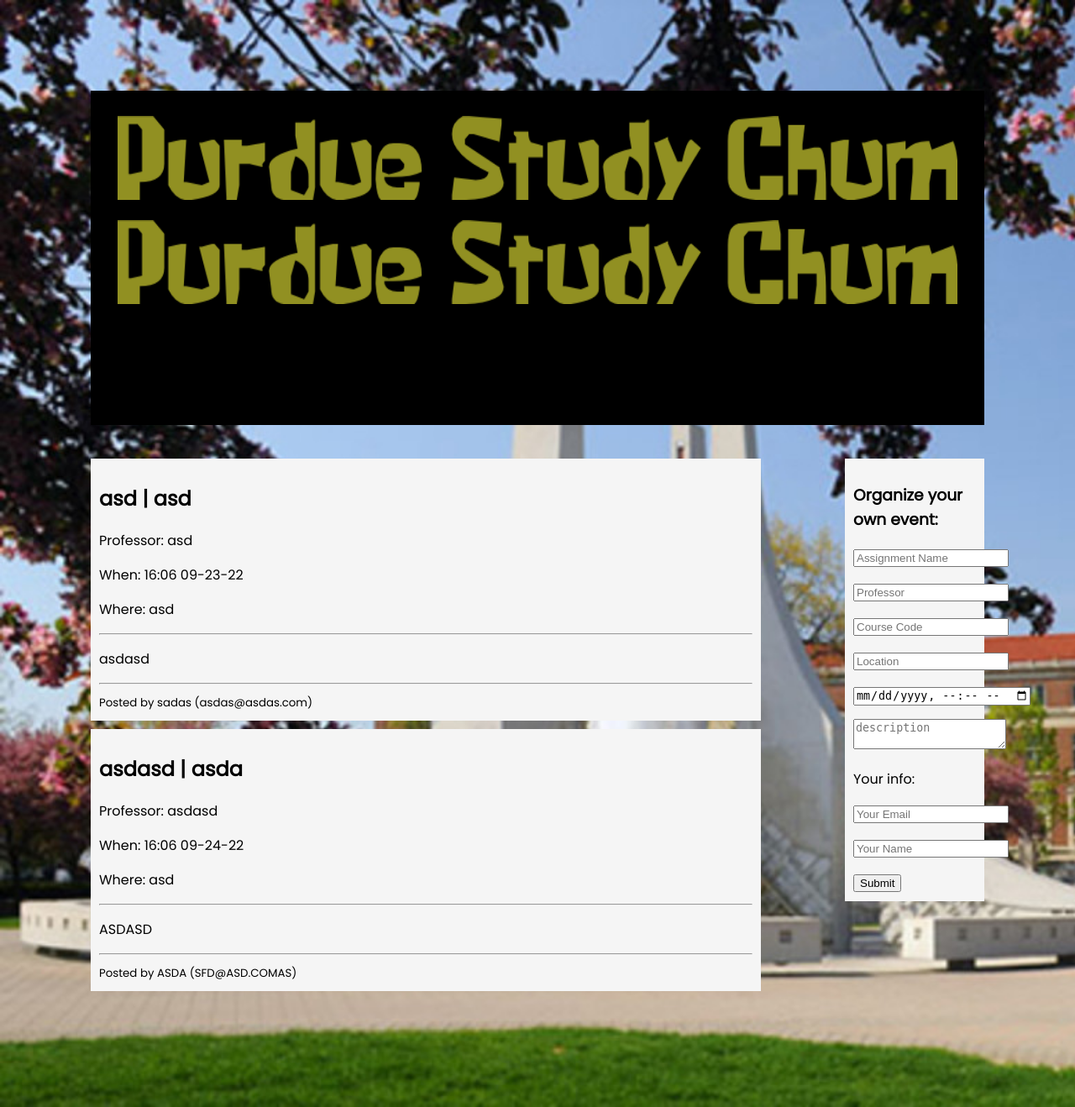
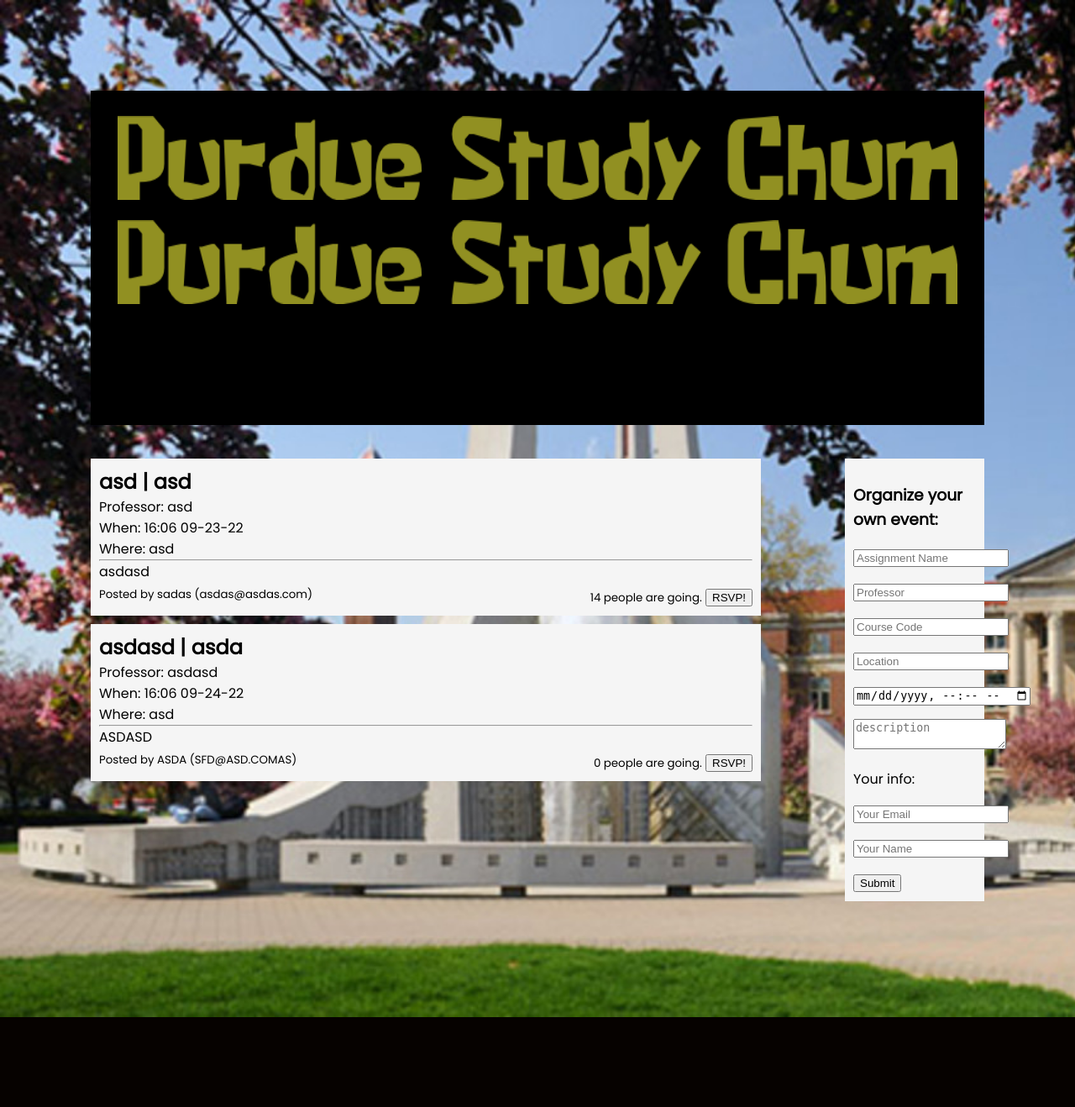
Before and after one commit to nathanielCherian/8th-floor, a Flask app: page / in a window 1280 px wide. Shown: the whole page at 84% size. After the commit the page ends 1211 px from the top, so only its background shows below. Run offline with Flask 2, Linux system fonts and the light colour scheme; data comes from the database, SQL or seed files in the repository; both versions use the stored data as it was after the commit.

Commit message:
added rsvp

```diff
--- a/main.py
+++ b/main.py
@@ -23,6 +23,8 @@
     email = db.Column(db.String(200))
     name = db.Column(db.String(200))
 
+    rsvp = db.Column(db.Integer())
+
     def __init__( self , assignment , professor , code , location, date, description, email, name ):
         self.assignment = assignment
         self.professor = professor
@@ -34,6 +36,7 @@
         self.email = email
         self.name = name
 
+        self.rsvp = 0
 
 
 @app.route('/', methods=["GET", "POST"])
@@ -58,6 +61,13 @@
     return render_template('index.html', events=events)
 
 
+@app.route('/rsvp/<event_id>', methods=['GET'])
+def rsvp(event_id):
+    event_id = int(event_id)
+    event = Events.query.get(event_id)
+    event.rsvp += 1
+    db.session.commit()
+    return "yo"
 
 
 
--- a/templates/index.html
+++ b/templates/index.html
@@ -19,8 +19,14 @@
 
                 <hr>
                 <p>{{ event.description }} </p>
-                <hr>
-                <small>Posted by {{ event.name }} ({{event.email}})</small>
+
+                <div id="stupid_box">
+                    <small>Posted by {{ event.name }} ({{event.email}})</small>
+                    <div>
+                        <small>{{ event.rsvp }} people are going.</small>
+                        <button onclick="rsvp(this, {{event.id}})">RSVP!</button>
+                    </div>
+                </div>
 
             </div>
         {% endfor %}
@@ -56,7 +62,14 @@
 
 </div>
 
+<script>
+    function rsvp(e, id_){
+        console.log("TERSDSAD", e, id_)
+        e.style.display = 'none';
 
+        fetch(`/rsvp/${id_}`)
+    }
+</script>
 
 <style>
 * {
@@ -69,6 +82,13 @@
   background-image: url('static/fountain.jpg');
   background-repeat: no-repeat;
   background-size: cover;
+}
+
+#stupid_box {
+    display: flex;
+    flex-direction: row;
+    justify-content: space-between;
+    margin-top: 5px;
 }
 
 /* Header/Blog Title */
@@ -112,6 +132,11 @@
   margin-top: 10px;
 }
 
+.card > * {
+    margin: 0;
+    padding: 0;
+}
+
 .special {
     background-color: whitesmoke;
 }
```
Also changed, not shown: database.sqlite3.
